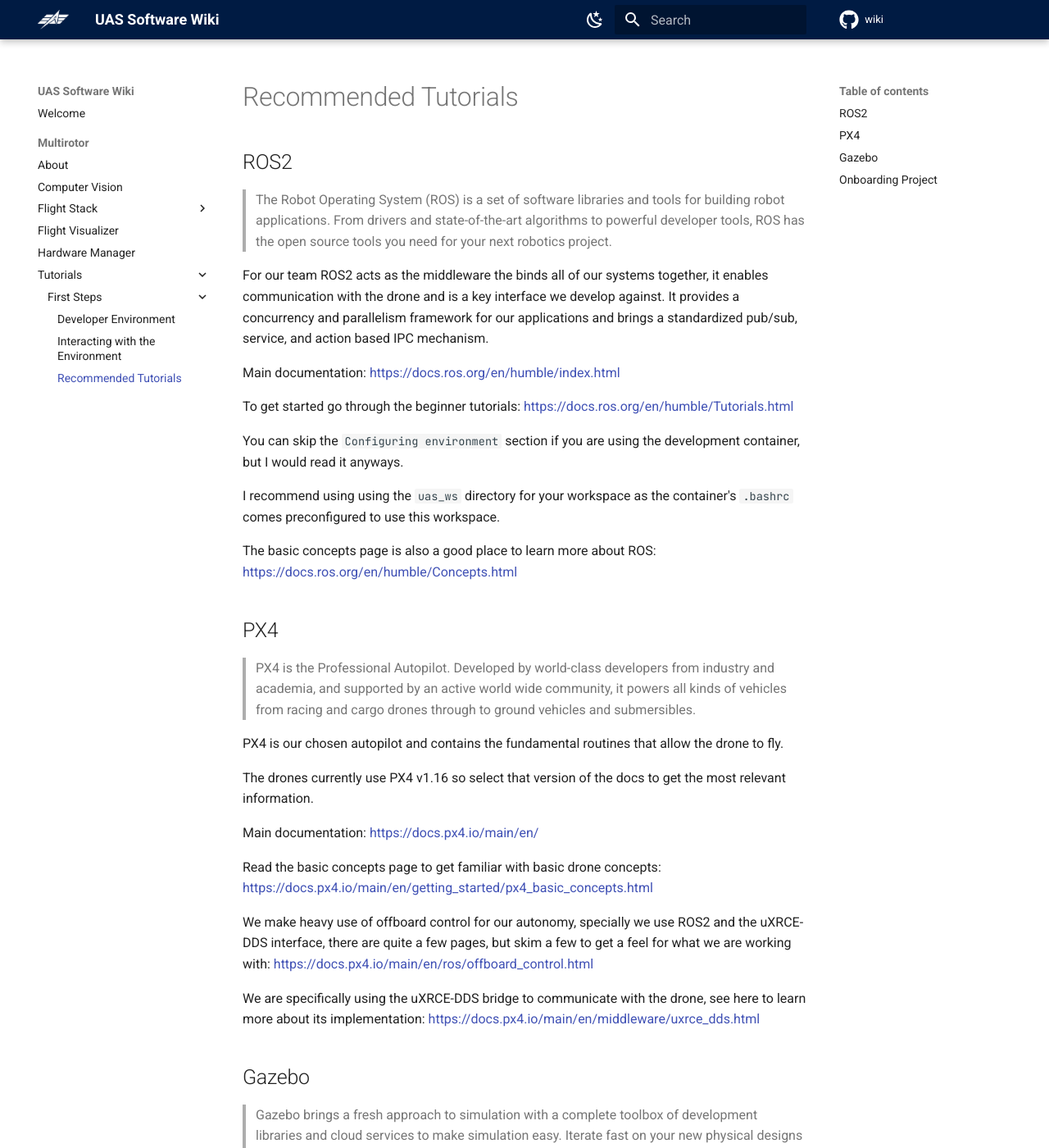
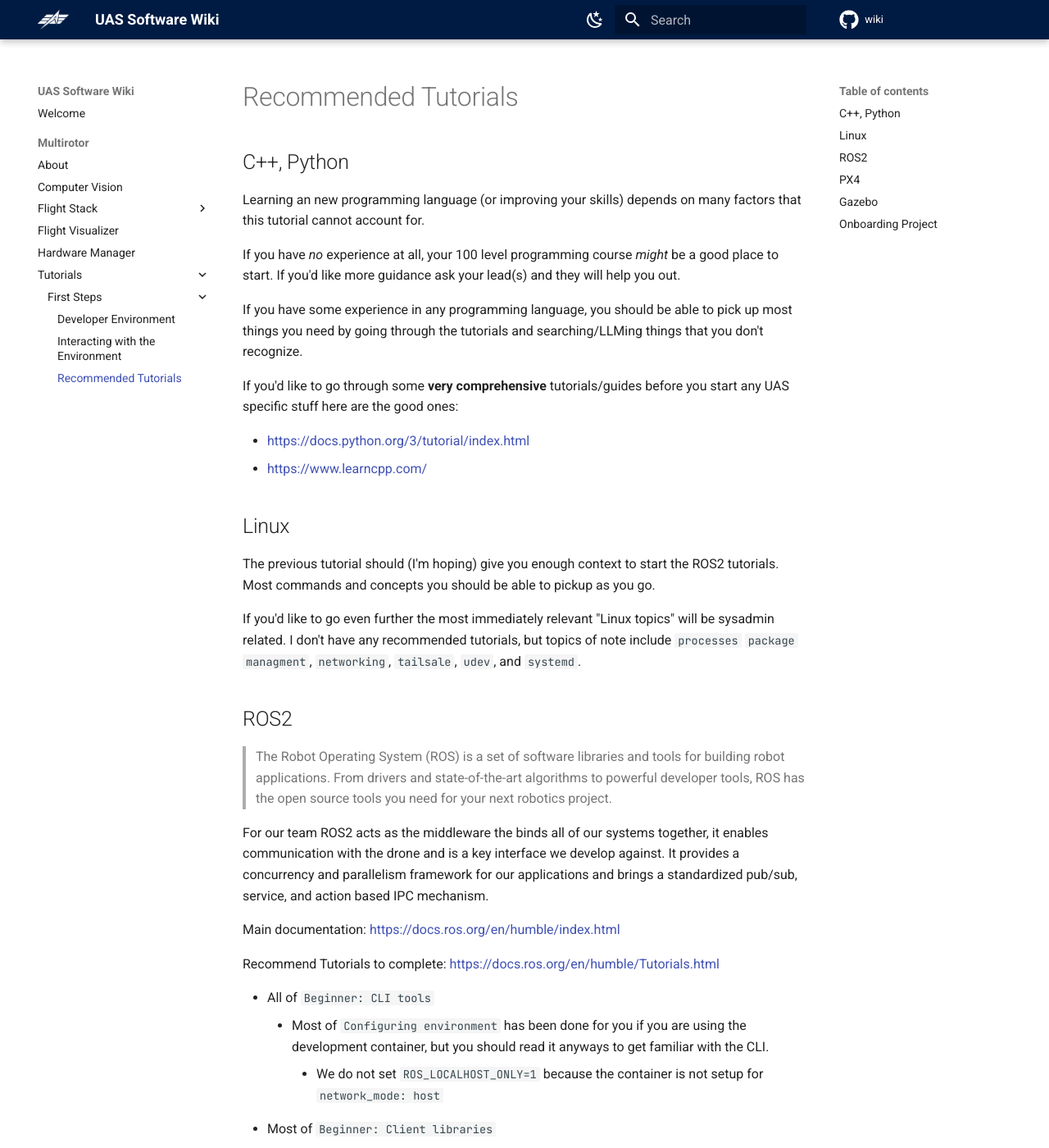
Before and after one commit to UTAT-UAS/wiki, an MkDocs documentation site: the page built from docs/Multirotor/Tutorials/First_Steps/3._Recommended_Tutorials.md, in a window 1280 px wide and 1400 px high. Shown: the whole window at 82% size. Built offline with MkDocs 1.6.1 and Material for MkDocs 9.7.7, drawn with Linux system fonts in a browser that asks for light colours; comment, search, counter and statistics services are not loaded; some of the changed text lies outside the part shown.

Commit message:
update: first steps tutorial

```diff
--- a/docs/Multirotor/Tutorials/First_Steps/3._Recommended_Tutorials.md
+++ b/docs/Multirotor/Tutorials/First_Steps/3._Recommended_Tutorials.md
@@ -1,6 +1,26 @@
 ---
 title: Recommended Tutorials
 ---
+
+
+## C++, Python
+
+Learning an new programming language (or improving your skills) depends on many factors that this tutorial cannot account for.
+
+If you have *no* experience at all, your 100 level programming course *might* be a good place to start. If you'd like more guidance ask your lead(s) and they will help you out.
+
+If you have some experience in any programming language, you should be able to pick up most things you need by going through the tutorials and searching/LLMing things that you don't recognize.
+
+If you'd like to go through some **very comprehensive** tutorials/guides before you start any UAS specific stuff here are the good ones:
+
+- [https://docs.python.org/3/tutorial/index.html](https://docs.python.org/3/tutorial/index.html)
+- [https://www.learncpp.com/](https://www.learncpp.com/)
+
+## Linux
+
+The previous tutorial should (I'm hoping) give you enough context to start the ROS2 tutorials. Most commands and concepts you should be able to pickup as you go.
+
+If you'd like to go even further the most immediately relevant "Linux topics" will be sysadmin related. I don't have any recommended tutorials, but topics of note include `processes` `package managment`, `networking`, `tailsale`, `udev`, and `systemd`.
 
 ## ROS2
 
@@ -10,13 +30,27 @@
 
 Main documentation: [https://docs.ros.org/en/humble/index.html](https://docs.ros.org/en/humble/index.html)
 
-To get started go through the beginner tutorials: [https://docs.ros.org/en/humble/Tutorials.html](https://docs.ros.org/en/humble/Tutorials.html)
+Recommend Tutorials to complete: [https://docs.ros.org/en/humble/Tutorials.html](https://docs.ros.org/en/humble/Tutorials.html)
 
-You can skip the `Configuring environment` section if you are using the development container, but I would read it anyways.
+- All of `Beginner: CLI tools`
+    - Most of `Configuring environment` has been done for you if you are using the development container, but you should read it anyways to get familiar with the CLI.
+        - We do not set `ROS_LOCALHOST_ONLY=1` because the container is not setup for `network_mode: host`
+- Most of `Beginner: Client libraries`
+    - Using colcon to build packages
+    - Creating a workspace
+    - Creating a package
+    - Writing a simple publisher and subscriber (C++)
+    - Writing a simple publisher and subscriber (Python)
+    - Writing a simple service and client (C++)
+    - Writing a simple service and client (Python)
+    - Creating custom msg and srv files
+    - Implementing custom interfaces
+    - Using parameters in a class (C++)
+    - Using parameters in a class (Python)
 
 I recommend using using the `uas_ws` directory for your workspace as the container's `.bashrc` comes preconfigured to use this workspace.
 
-The basic concepts page is also a good place to learn more about ROS: [https://docs.ros.org/en/humble/Concepts.html](https://docs.ros.org/en/humble/Concepts.html)
+The concepts page is good place to learn more about the inner workings of ROS: [https://docs.ros.org/en/humble/Concepts.html](https://docs.ros.org/en/humble/Concepts.html)
 
 ## PX4
 
@@ -32,6 +66,10 @@
 
 We make heavy use of offboard control for our autonomy, specially we use ROS2 and the uXRCE-DDS interface, there are quite a few pages, but skim a few to get a feel for what we are working with: [https://docs.px4.io/main/en/ros/offboard_control.html](https://docs.px4.io/main/en/ros/offboard_control.html)
 
+Recommended "Tutorial": [https://docs.px4.io/main/en/ros2/offboard_control](https://docs.px4.io/main/en/ros2/offboard_control)
+
+- Follow the instructions to install
+
 We are specifically using the uXRCE-DDS bridge to communicate with the drone, see here to learn more about its implementation: [https://docs.px4.io/main/en/middleware/uxrce_dds.html](https://docs.px4.io/main/en/middleware/uxrce_dds.html)
 
 ## Gazebo
@@ -44,7 +82,7 @@
 
 ## Onboarding Project
 
-The best way to get familiar with the basics is by doing as such I have scoped a smallish scale learning project that you can undertake (not for marks).
+The best way to get learn the basics is by doing, as such I have scoped a smallish scale learning project that you can undertake (not for marks).
 
 To get started create a ROS package in `uas_ws/src`, use the PX4 offboard docs as reference.
 
```
Also changed, not shown: docs/Multirotor/Tutorials/First_Steps/1._Developer_Environment.md (+4 -3 lines), docs/Multirotor/Tutorials/First_Steps/2._Interacting_with_the_Environment.md (+1 -2 lines), docs/Multirotor/Tutorials/First_Steps/index.md (+15 -0 lines).
